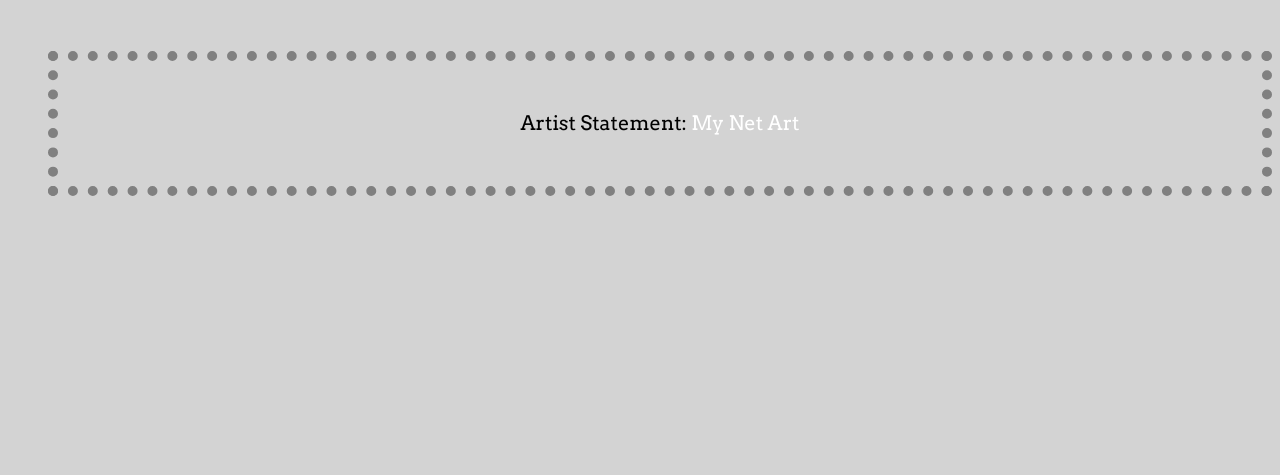
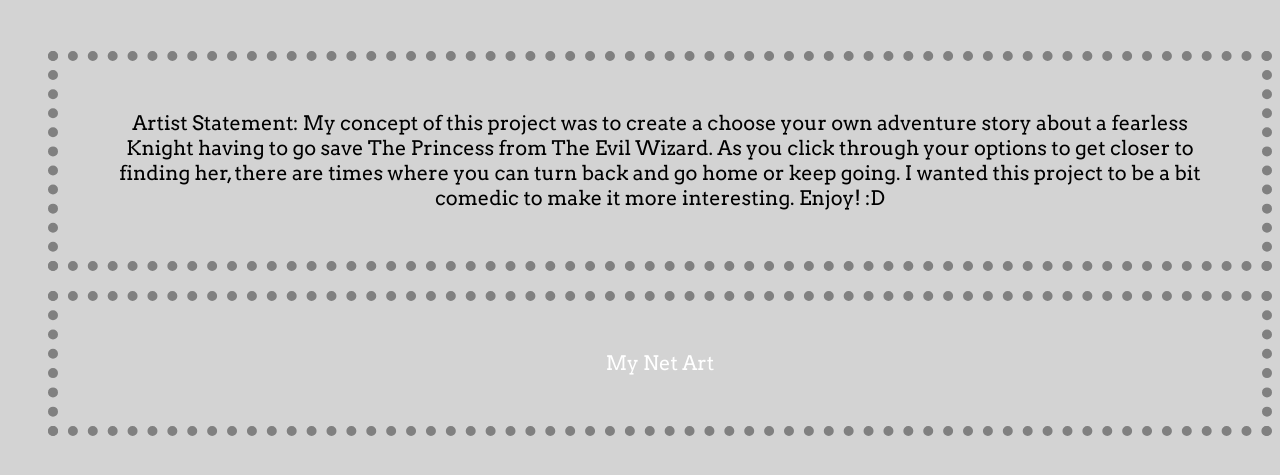
Before and after one commit to Natmmn/natmmn.github.io, a plain HTML site: page net-art.html in a window 1280 px wide. Shown: the part 187-662 px from the top of the page. Drawn offline with Linux system fonts and the light colour scheme.

Commit message:
test 20.5

```diff
--- a/net-art.html
+++ b/net-art.html
@@ -39,7 +39,14 @@ text-align: center;
 
      <h1>Net Art</h1>
 
-     <p>Artist Statement:
+     <p>Artist Statement: My concept of this project was to create a choose your own adventure
+     story about a fearless Knight having to go save The Princess from The Evil Wizard. As you
+     click through your options to get closer to finding her, there are times where you can turn
+     back and go home or keep going. I wanted this project to be a bit comedic to make it more
+     interesting. Enjoy! :D
+     </p>
+
+     <p>
     <a href="Narrative/narrative.html">My Net Art</a>
       </p>
 
```
